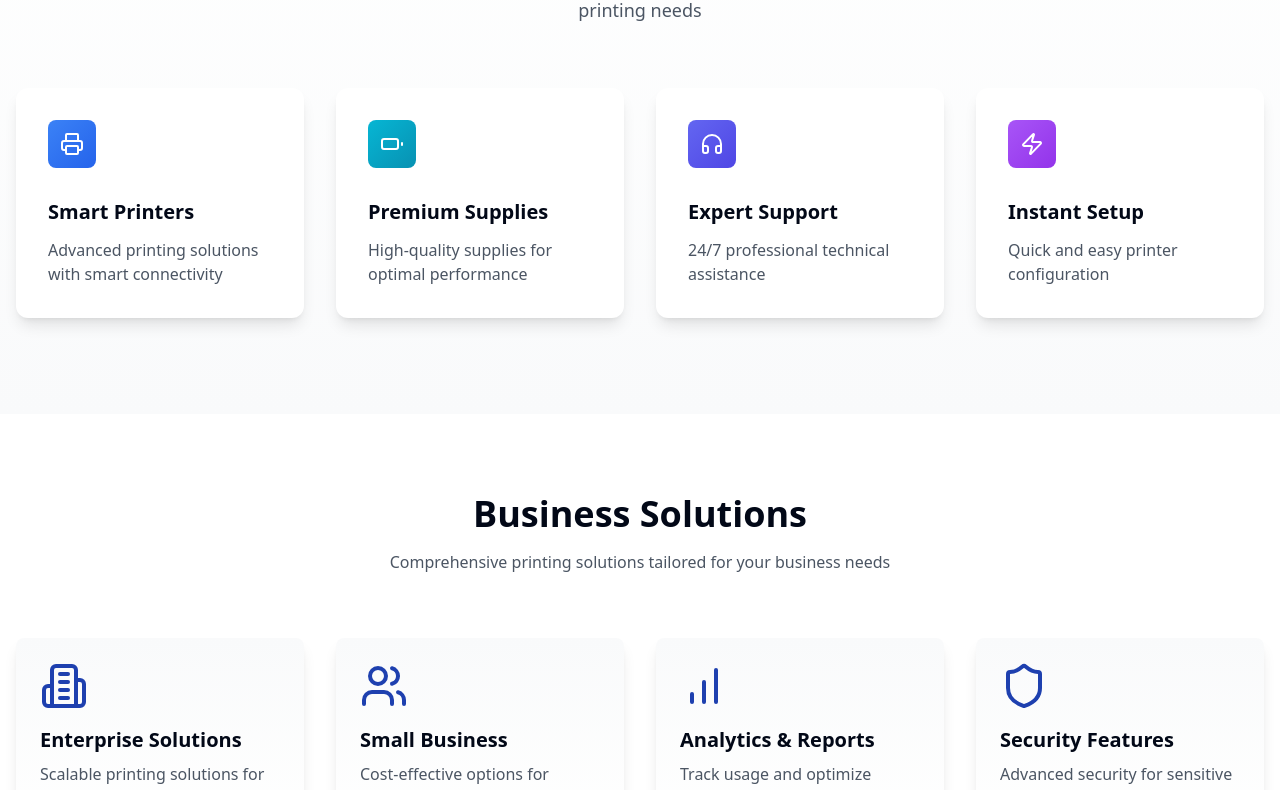
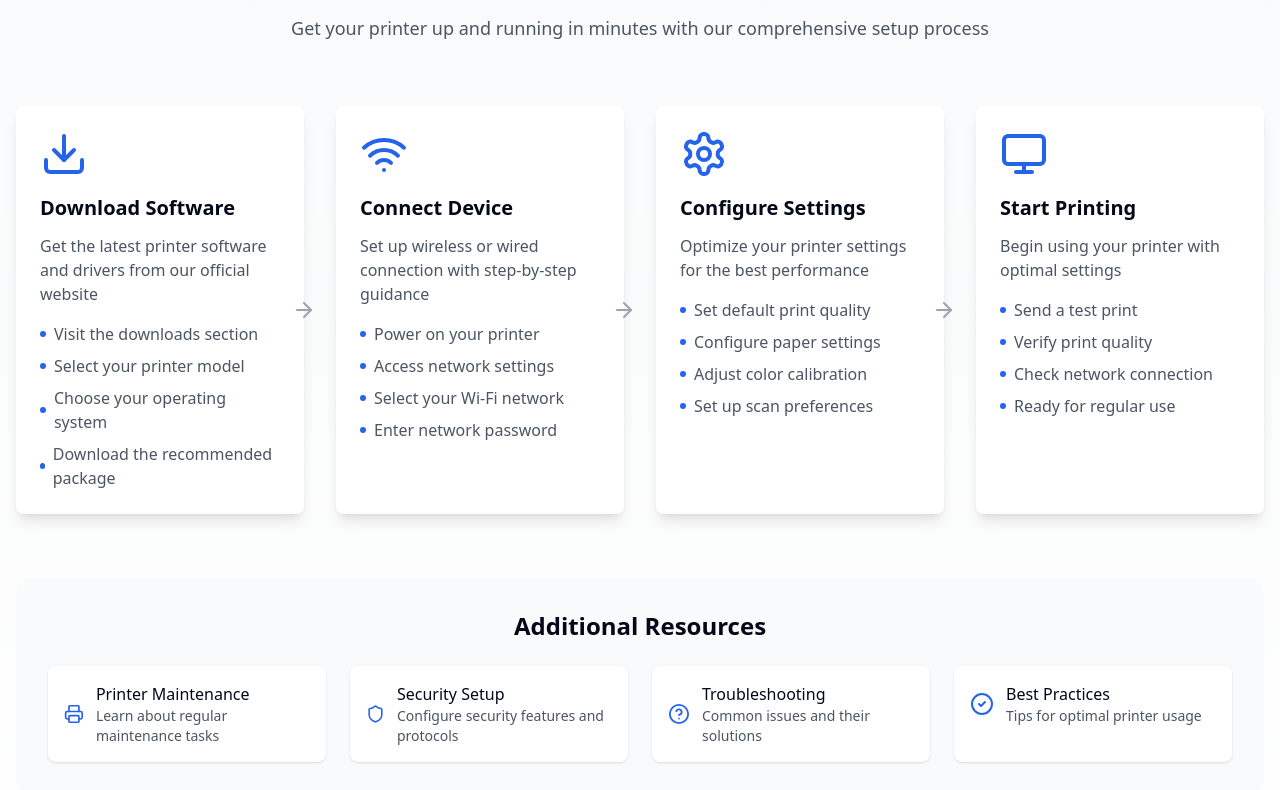
Before and after one commit to CodingBlow/printopia-store, a React (Vite) app: page / in a window 1280 px wide. Shown: the part 1464-2254 px from the top of the page. Built offline with nearby package versions, Linux system fonts and the light colour scheme.

Commit message:
Remove Features and Business Solutions
This commit removes the "Advanced Features for Modern Needs" and "Business Solutions" sections from the application. Additionally, more content has been added to the "Setup Guide" page to enhance user guidance.
[skip gpt_engineer]

```diff
--- a/src/components/QuickSetup.tsx
+++ b/src/components/QuickSetup.tsx
@@ -1,27 +1,74 @@
 import { motion } from "framer-motion";
-import { ArrowRight, Monitor, Wifi, Download, Settings } from "lucide-react";
+import { ArrowRight, Monitor, Wifi, Download, Settings, Printer, Shield, HelpCircle, CheckCircle2 } from "lucide-react";
 import { Button } from "./ui/button";
 
 const steps = [
   {
     icon: Download,
     title: "Download Software",
-    description: "Get the latest printer software and drivers"
+    description: "Get the latest printer software and drivers from our official website",
+    details: [
+      "Visit the downloads section",
+      "Select your printer model",
+      "Choose your operating system",
+      "Download the recommended package"
+    ]
   },
   {
     icon: Wifi,
     title: "Connect Device",
-    description: "Set up wireless or wired connection"
+    description: "Set up wireless or wired connection with step-by-step guidance",
+    details: [
+      "Power on your printer",
+      "Access network settings",
+      "Select your Wi-Fi network",
+      "Enter network password"
+    ]
   },
   {
     icon: Settings,
     title: "Configure Settings",
-    description: "Optimize your printer settings"
+    description: "Optimize your printer settings for the best performance",
+    details: [
+      "Set default print quality",
+      "Configure paper settings",
+      "Adjust color calibration",
+      "Set up scan preferences"
+    ]
   },
   {
     icon: Monitor,
     title: "Start Printing",
-    description: "Begin using your printer"
+    description: "Begin using your printer with optimal settings",
+    details: [
+      "Send a test print",
+      "Verify print quality",
+      "Check network connection",
+      "Ready for regular use"
+    ]
+  }
+];
+
+const additionalResources = [
+  {
+    icon: Printer,
+    title: "Printer Maintenance",
+    description: "Learn about regular maintenance tasks"
+  },
+  {
+    icon: Shield,
+    title: "Security Setup",
+    description: "Configure security features and protocols"
+  },
+  {
+    icon: HelpCircle,
+    title: "Troubleshooting",
+    description: "Common issues and their solutions"
+  },
+  {
+    icon: CheckCircle2,
+    title: "Best Practices",
+    description: "Tips for optimal printer usage"
   }
 ];
 
@@ -34,7 +81,7 @@ const QuickSetup = () => {
             initial={{ opacity: 0, y: 20 }}
             whileInView={{ opacity: 1, y: 0 }}
             transition={{ duration: 0.6 }}
-            className="text-3xl md:text-4xl font-bold mb-4"
+            className="text-3xl md:text-4xl font-bold mb-4 bg-clip-text text-transparent bg-gradient-to-r from-blue-600 to-cyan-600"
           >
             Quick Setup Guide
           </motion.h2>
@@ -42,13 +89,13 @@ const QuickSetup = () => {
             initial={{ opacity: 0, y: 20 }}
             whileInView={{ opacity: 1, y: 0 }}
             transition={{ duration: 0.6, delay: 0.1 }}
-            className="text-gray-600"
+            className="text-gray-600 text-lg"
           >
-            Get your printer up and running in minutes with our easy setup process
+            Get your printer up and running in minutes with our comprehensive setup process
           </motion.p>
         </div>
 
-        <div className="grid grid-cols-1 md:grid-cols-2 lg:grid-cols-4 gap-8 mb-12">
+        <div className="grid grid-cols-1 md:grid-cols-2 lg:grid-cols-4 gap-8 mb-16">
           {steps.map((step, index) => (
             <motion.div
               key={step.title}
@@ -57,12 +104,20 @@ const QuickSetup = () => {
               transition={{ duration: 0.5, delay: index * 0.1 }}
               className="relative"
             >
-              <div className="bg-white rounded-lg p-6 shadow-lg hover:shadow-xl transition-shadow">
+              <div className="bg-white rounded-lg p-6 shadow-lg hover:shadow-xl transition-shadow h-full">
                 <div className="mb-4">
-                  <step.icon className="w-12 h-12 text-primary" />
+                  <step.icon className="w-12 h-12 text-blue-600" />
                 </div>
-                <h3 className="text-xl font-semibold mb-2">{step.title}</h3>
-                <p className="text-gray-600">{step.description}</p>
+                <h3 className="text-xl font-semibold mb-3">{step.title}</h3>
+                <p className="text-gray-600 mb-4">{step.description}</p>
+                <ul className="space-y-2 text-gray-600">
+                  {step.details.map((detail, idx) => (
+                    <li key={idx} className="flex items-center gap-2">
+                      <div className="w-1.5 h-1.5 rounded-full bg-blue-600" />
+                      {detail}
+                    </li>
+                  ))}
+                </ul>
                 {index < steps.length - 1 && (
                   <div className="hidden lg:block absolute top-1/2 right-0 transform translate-x-1/2 -translate-y-1/2">
                     <ArrowRight className="w-6 h-6 text-gray-400" />
@@ -73,10 +128,33 @@ const QuickSetup = () => {
           ))}
         </div>
 
+        <div className="bg-gray-50 rounded-2xl p-8 mb-12">
+          <h3 className="text-2xl font-semibold mb-6 text-center">Additional Resources</h3>
+          <div className="grid grid-cols-1 md:grid-cols-2 lg:grid-cols-4 gap-6">
+            {additionalResources.map((resource, index) => (
+              <motion.div
+                key={resource.title}
+                initial={{ opacity: 0, y: 20 }}
+                whileInView={{ opacity: 1, y: 0 }}
+                transition={{ duration: 0.5, delay: index * 0.1 }}
+                className="bg-white p-4 rounded-lg shadow hover:shadow-md transition-shadow"
+              >
+                <div className="flex items-center gap-3">
+                  <resource.icon className="w-6 h-6 text-blue-600" />
+                  <div>
+                    <h4 className="font-medium">{resource.title}</h4>
+                    <p className="text-sm text-gray-600">{resource.description}</p>
+                  </div>
+                </div>
+              </motion.div>
+            ))}
+          </div>
+        </div>
+
         <div className="text-center">
           <Button
             onClick={() => window.location.href = '/setup-guide'}
-            className="bg-primary hover:bg-primary/90"
+            className="bg-blue-600 hover:bg-blue-700 text-white"
           >
             View Detailed Guide
             <ArrowRight className="ml-2 w-4 h-4" />
--- a/src/pages/Index.tsx
+++ b/src/pages/Index.tsx
@@ -5,10 +5,8 @@ import FeaturedProducts from "@/components/FeaturedProducts";
 import Support from "@/components/Support";
 import Disclaimer from "@/components/Disclaimer";
 import Footer from "@/components/Footer";
-import Features from "@/components/Features";
 import Testimonials from "@/components/Testimonials";
 import QuickSetup from "@/components/QuickSetup";
-import BusinessSolutions from "@/components/BusinessSolutions";
 import LatestNews from "@/components/LatestNews";
 
 const Index = () => {
@@ -17,9 +15,7 @@ const Index = () => {
       <Navbar />
       <main className="flex-grow">
         <Hero />
-        <Features />
         <Categories />
-        <BusinessSolutions />
         <QuickSetup />
         <FeaturedProducts />
         <Testimonials />
```
